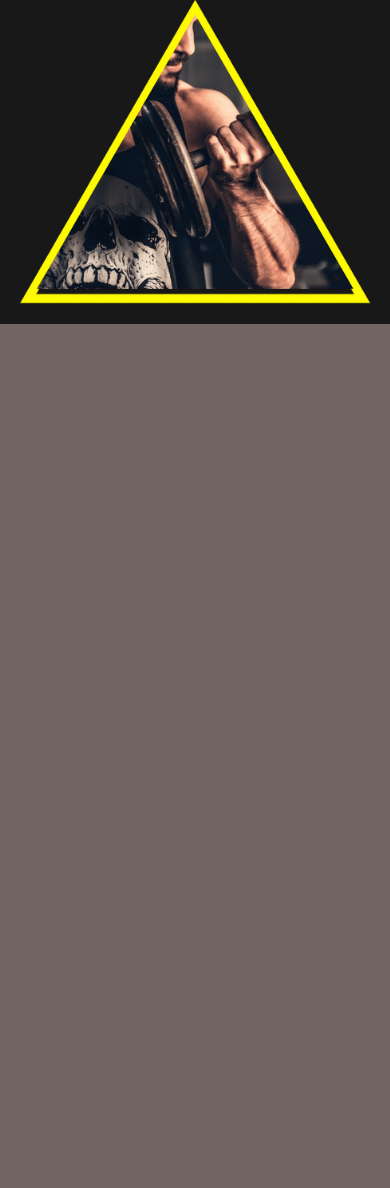
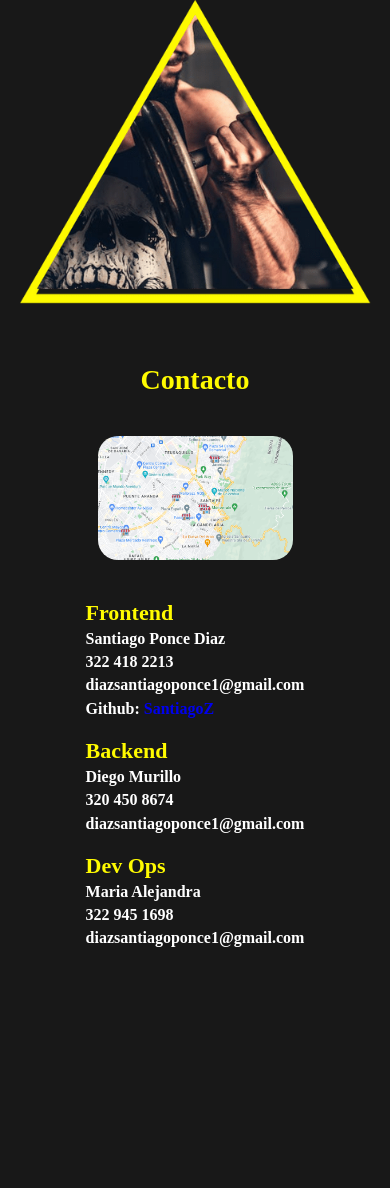
Before and after one commit to SantiagoZ13/fit-future, a PHP site: page / in a window 390 px wide. Shown: the part 4970-6158 px from the top of the page. Before the commit the page ends 5294 px from the top, so only its background shows below. Run offline with PHP 8.4, Linux system fonts and the light colour scheme.

Commit message:
Seccion Contacto con su version mobile

```diff
--- a/css/main.css
+++ b/css/main.css
@@ -138,6 +138,49 @@ nav{
     line-height: 2;
 }
 
+/* Contact section */
+
+.contact{
+    width: 100%;
+    height: 100vh;
+    margin-bottom: 20px;
+}
+
+.contact .contact-content{
+    display: flex;
+    justify-content: center;
+    align-items: center;
+    margin-top: 20px;
+    gap: 40px;
+}
+
+
+.contact .contact-content img{
+    width: 50%;
+    border-radius: 20px;
+}
+.contact .contact-content .team-container{
+    display: flex;
+    flex-direction: column;
+    justify-content: space-around;
+    gap: 20px;
+}
+.contact .contact-content .team-container .team{
+    display: flex;
+    flex-direction: column;
+    justify-content: space-around;
+    gap: 4px;
+}
+.contact .contact-content .team-container .team h3{
+    font-size: 22px;
+    color: #FFFB00;
+}
+.contact .contact-content .team-container .team p{
+    color: #ffffff;
+    font-weight: 700;
+    font-size: 16px;
+    line-height: 1.2;
+}
 
 /* For Mobile */
 
@@ -191,4 +234,12 @@ nav{
     .about-us .about-us-content img{
         width: 90%;
     }
+
+    .contact .contact-content{
+        flex-wrap: wrap;
+    }
+    .contact .contact-content .team-container{
+        flex-direction: row;
+        flex-wrap: wrap;
+    }
 }
--- a/index.html
+++ b/index.html
@@ -15,7 +15,7 @@
                 <li><a class="item-nav" href="#home">Inicio</a></li>
                 <li><a class="item-nav" href="#plans">Planes</a></li>
                 <li><a class="item-nav" href="#about-us">Nosotros</a></li>
-                <li><a class="item-nav" href="#">Contacto</a></li>
+                <li><a class="item-nav" href="#contact">Contacto</a></li>
                 <li><a class="item-nav" href="#">Ingresar</a></li>
             </ul>
         </nav>
@@ -64,6 +64,35 @@
                 <img src="./assets/about-us-image.png" alt="imagen del about us">
             </div>
         </section>
+        <section id="contact" class="contact">
+            <h2>Contacto</h2>
+            <div class="contact-content">
+                <img src="./assets/map-contact.png" alt="imagen de ubicación">
+                <div class="team-container">
+                    <div class="team">
+                        <h3>Frontend</h3>
+                        <p>Santiago Ponce Diaz</p>
+                        <p>322 418 2213</p>
+                        <p>diazsantiagoponce1@gmail.com</p>
+                        <p>Github: <a href="https://github.com/SantiagoZ13" target="_blank" >SantiagoZ</a></p>
+                    </div>
+                    <div class="team">
+                        <h3>Backend</h3>
+                        <p>Diego Murillo</p>
+                        <p>320 450 8674</p>
+                        <p>diazsantiagoponce1@gmail.com</p>
+
+                    </div>
+                    <div class="team">
+                        <h3>Dev Ops</h3>
+                        <p>Maria Alejandra</p>
+                        <p>322 945 1698</p>
+                        <p>diazsantiagoponce1@gmail.com</p>
+
+                    </div>
+                </div>
+            </div>
+        </section>
     </main>
     <footer>
 
```
Also changed, not shown: assets/map-contact.png (added).
